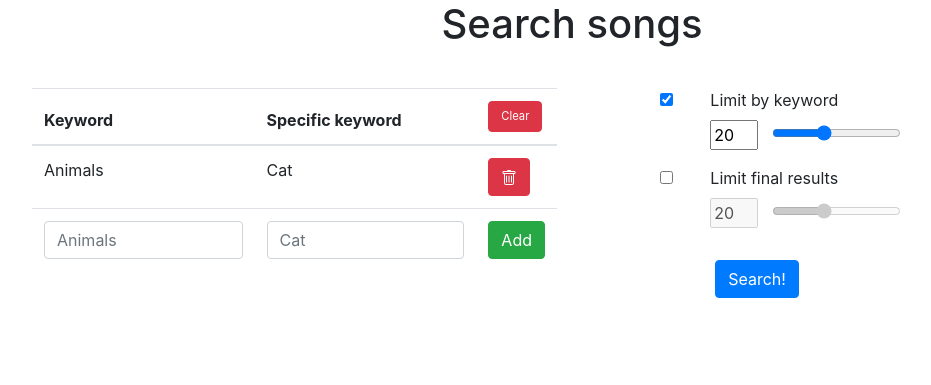
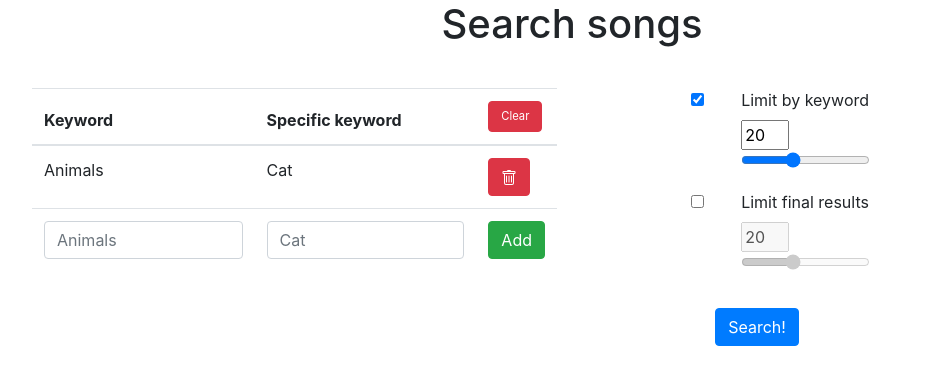
Before and after one commit to smiro-seo/song_search, a Flask app: page / in a window 1280 px wide. Shown: the top 385 px of the page, without its empty margins (68-999 px from the left). Run offline with Flask 2, Linux system fonts and the light colour scheme; some libraries are stand-ins or nearby versions.

Commit message:
correction

```diff
--- a/sd_app/templates/search.html
+++ b/sd_app/templates/search.html
@@ -77,10 +77,10 @@
       <div class="form-group">
         <div class="row">
 
-          <div class="col-md-4" align="right">
+          <div class="col-md-5" align="right">
             <input checked class="form-check-input" type="checkbox" value="limited" id="check-limit-kw" name="check-limit-kw">
           </div>
-          <div class="col-md-8">
+          <div class="col-md-7">
             <label for="limit-range-kw" class="form-label">Limit by keyword</label>
             <br>
             <input type="number" value="20" id="limit-range-kw-txt" name="limit-range-kw-txt" style="width:3em">  &nbsp
@@ -92,10 +92,10 @@
 
         <div class="row" style="margin-top:1em">
 
-          <div class="col-md-4" align="right">
+          <div class="col-md-5" align="right">
             <input class="form-check-input" type="checkbox" value="limited" id="check-limit" name="check-limit">
           </div>
-          <div class="col-md-8">
+          <div class="col-md-7">
             <label for="limit-range" class="form-label">Limit final results</label>
             <br>
             <input disabled type="number" value="20" id="limit-range-txt" name="limit-range-txt" style="width:3em">  &nbsp
@@ -103,6 +103,7 @@
           </div>
 
         </div>
+
 
         <div class="row" style="margin-top:2em;text-align:center">
 
--- a/sd_app/views.py
+++ b/sd_app/views.py
@@ -67,7 +67,8 @@ def search():
 
             try:
                 limit_st = int(data['limit-range-kw-txt']) if data.get('check-limit-kw', None) is not None else -1
-                limit_tot = int(data['limit-range-txt']) if data.get('check-limit', None) is not None else -1
+                limit_tot=-1
+                #limit_tot = int(data['limit-range-txt']) if data.get('check-limit', None) is not None else -1
                 if limit_tot < -1 or limit_st < -1:
                     flash("Limits must be positive integer numbers. If you don't want to limit the results, uncheck the checkbox", category='error')
                 else:
```
